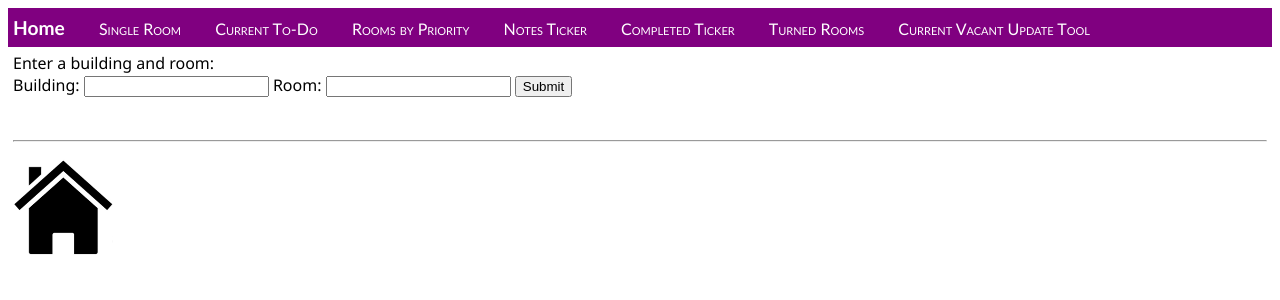
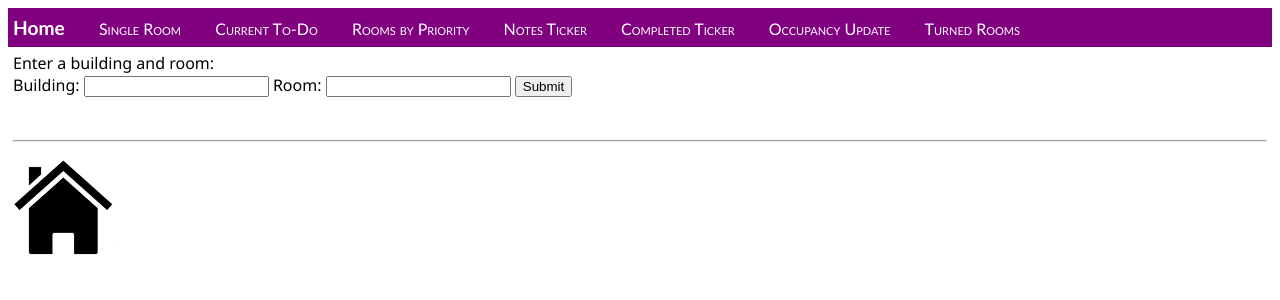
Before and after one commit to rr34/tlom, a Flask app: page /byroom in a window 1280 px wide. Shown: the top 300 px of the page. Run offline with Flask 3, Linux system fonts and the light colour scheme; data that the repository does not hold is empty.

Commit message:
layout menu title change

```diff
--- a/templates/layout.html
+++ b/templates/layout.html
@@ -15,8 +15,8 @@
             <a href="{{ url_for('roomsbypriority') }}" class="navbar-item">Rooms by Priority</a>
             <a href="{{ url_for('allnotesticker') }}" class="navbar-item">Notes Ticker</a>
             <a href="{{ url_for('completedticker') }}" class="navbar-item">Completed Ticker</a>
+            <a href="{{ url_for('current_vacant') }}" class="navbar-item">Occupancy Update</a>
             <a href="{{ url_for('turnedrooms') }}" class="navbar-item">Turned Rooms</a>
-            <a href="{{ url_for('current_vacant') }}" class="navbar-item">Current Vacant Update Tool</a>
 
         </div>
 
```
